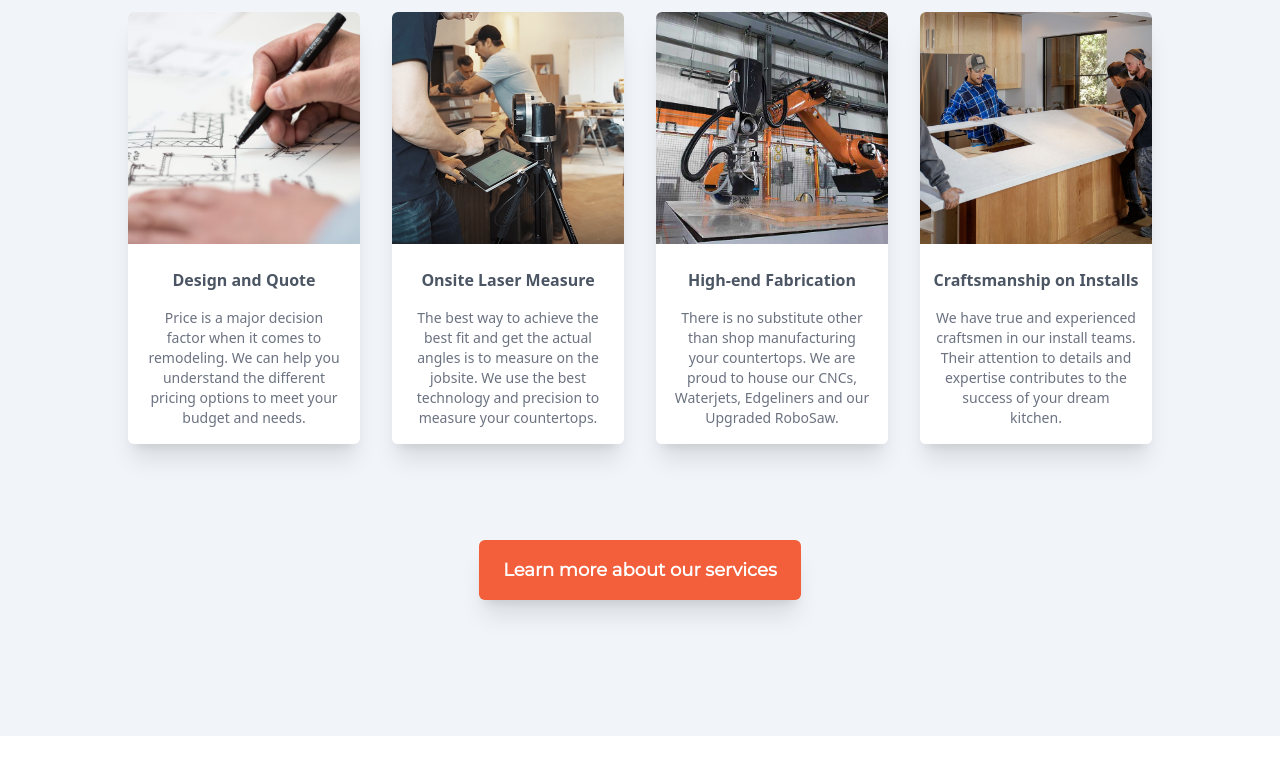
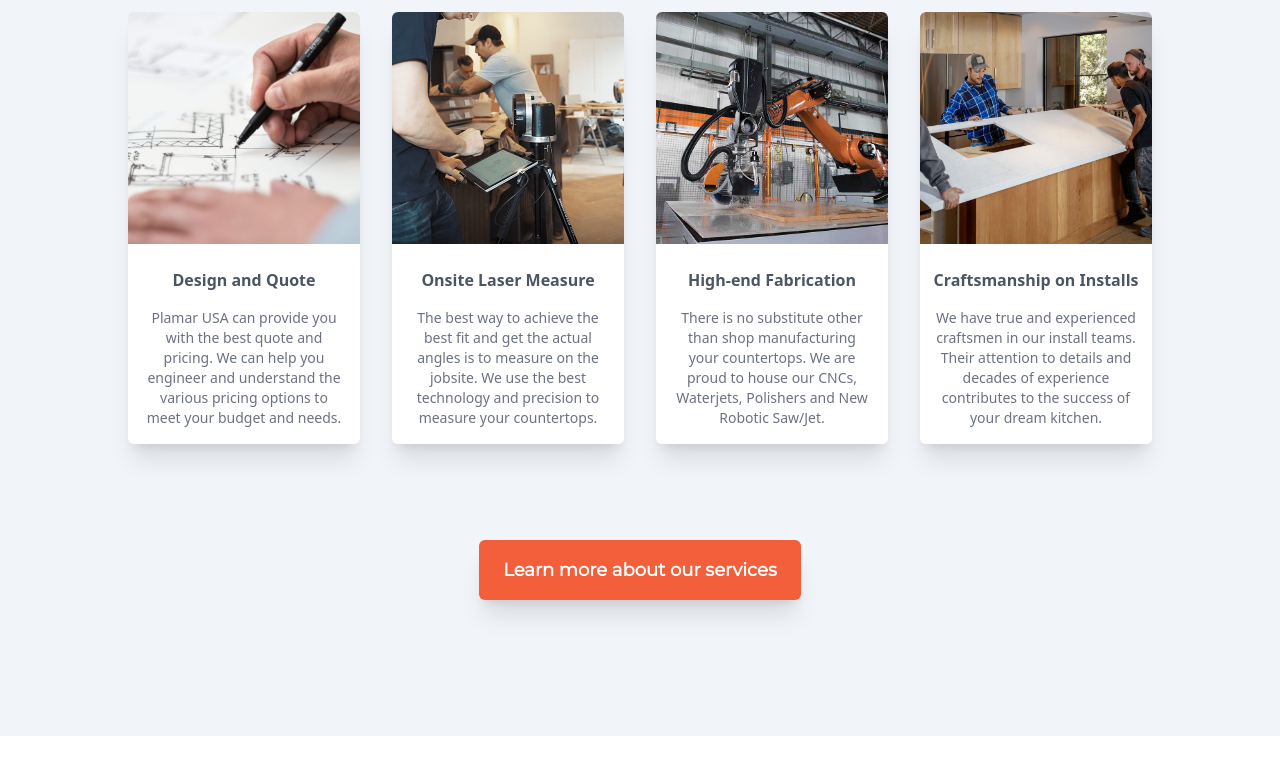
Before and after one commit to aldrintm/landingpage, a website: page index.html in a window 1280 px wide. Shown: the part 1184-1953 px from the top of the page. Drawn offline with nearby package versions, Linux system fonts and the light colour scheme.

Commit message:
index.html H1 updated

```diff
--- a/index.html
+++ b/index.html
@@ -113,14 +113,14 @@
 
         <h1 id="hero-heading" class="max-w-lg mt-6 md:mt-8 lg:mt-20 font-extrabold text-center text-gray-700 text-3xl md:text-4xl md:text-left leading-tight">
           <span class="block text-xl md:text-2xl lg:text-2xl">
-            Trusted Quartz Countertops Contractor
+            Quartz Countertops Contractor
           </span>
 
           <span class="block text-indigo-700 text-xl md:text-2xl lg:text-2xl"> Serving Union City & the Bay Area</span>
         </h1>
 
         <p class="max-w-md mx-auto px-5 text-center text-gray-500 selection:pb-4 sm:px-0 md:mx-0 md:text-left md:text-sm mt-2">
-        Plamar USA specializes in custom <br> quartz, granite, and marble countertops.
+        Plamar USA specializes in custom quartz, granite, and marble countertops.
         From <span class="font-bold underline underline-offset-4 decoration-sky-500">fabrication to installation</span>
       we bring expert craftsmanship to kitchens, bathrooms, shower walls, fireplaces and outdoor BBQ kitchens across Union City, San Jose and the entire Bay Area.
 </p>
@@ -226,7 +226,7 @@
               <div class="flex flex-col items-center rounded-lg md:border-0 border border-solid border-indigo-600 bg-white w-full">
                 <h5 class="text-center text-sm pt-2 text-gray-600 lg:text-base md:text-sm font-semibold md:mt-4 hover:text-brightRed hover-underline-animation">Design and Quote</h5>
                 <p class="text-xs p-2 py-2 text-gray-500 selection:pb-4 md:text-center md:p-4 lg:text-sm md:text-xs">
-                  Price is a major decision factor when it comes to remodeling. We can help you understand the different pricing options to meet your budget and needs.
+                  Plamar USA can provide you with the best quote and pricing. We can help you engineer and understand the various pricing options to meet your budget and needs.
                 </p>
               </div>
             </div>
@@ -257,7 +257,7 @@
             <div class="flex flex-col items-center rounded-md md:border-0 border border-solid border-indigo-600 bg-white w-full">
               <h5 class="text-center text-sm pt-2 text-gray-600 lg:text-base md:text-sm font-semibold md:mt-4 hover:text-brightRed hover-underline-animation">High-end Fabrication</h5>
               <p class="text-xs p-2 py-2 text-gray-500 selection:pb-4 md:text-center md:p-4 lg:text-sm md:text-xs">
-                There is no substitute other than shop manufacturing your countertops. We are proud to house our CNCs, Waterjets, Edgeliners and our Upgraded RoboSaw.
+                There is no substitute other than shop manufacturing your countertops. We are proud to house our CNCs, Waterjets, Polishers and New Robotic Saw/Jet.
               </p>
             </div>
           </div>
@@ -271,7 +271,7 @@
             <div class="flex flex-col items-center rounded-md md:border-0 border border-solid border-indigo-600 bg-white w-full">
               <h5 class="text-center text-sm pt-2 text-gray-600 lg:text-base md:text-sm font-semibold md:mt-4 hover:text-brightRed hover-underline-animation">Craftsmanship on Installs</h5>
               <p class="text-xs p-2 py-2 text-gray-500 selection:pb-4 md:text-center md:p-4 lg:text-sm md:text-xs">
-                We have true and experienced craftsmen in our install teams. Their attention to details and expertise contributes to the success of your dream kitchen.
+                We have true and experienced craftsmen in our install teams. Their attention to details and decades of experience contributes to the success of your dream kitchen.
               </p>
             </div>
           </div>
```
